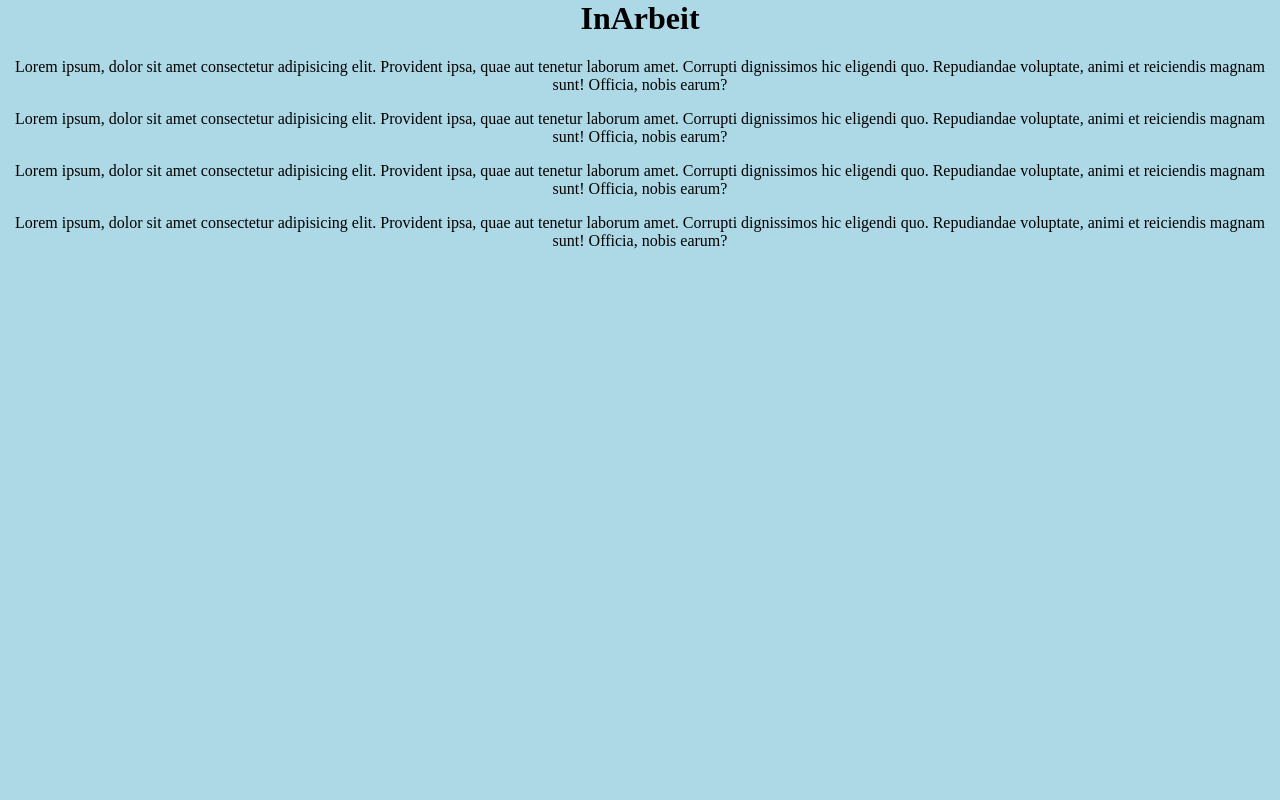
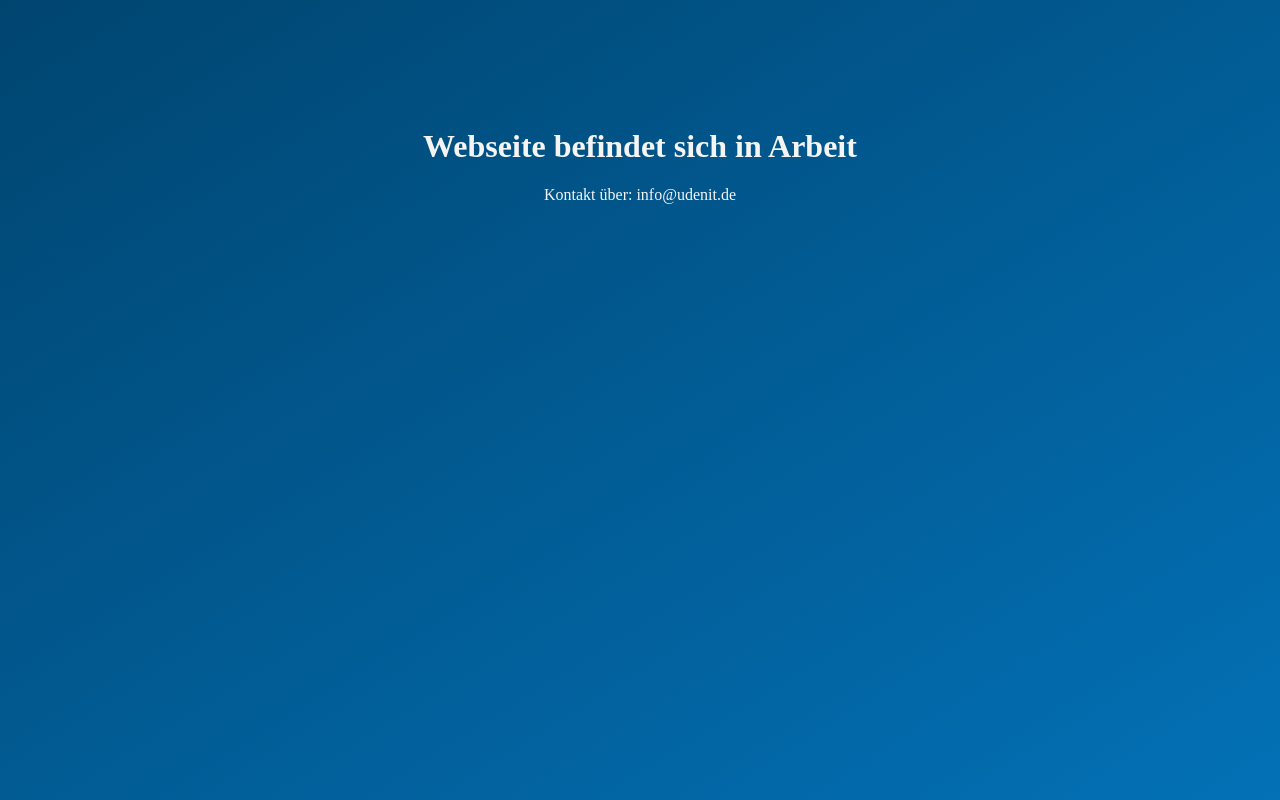
Before and after one commit to udenit/inarbeit, a plain HTML site: page index.html in a window 1280 px wide. Drawn offline with Linux system fonts and the light colour scheme.

Commit message:
gut genug

```diff
--- a/index.html
+++ b/index.html
@@ -3,14 +3,11 @@
     <meta charset="UTF-8">
     <meta http-equiv="X-UA-Compatible" content="IE=edge">
     <meta name="viewport" content="width=device-width, initial-scale=1.0">
-    <title>Document</title>
+    <title>Home</title>
     <link rel="stylesheet" href="styles.css">
 </head>
 <body>
-    <h1>InArbeit</h1>
-    <p>Lorem ipsum, dolor sit amet consectetur adipisicing elit. Provident ipsa, quae aut tenetur laborum amet. Corrupti dignissimos hic eligendi quo. Repudiandae voluptate, animi et reiciendis magnam sunt! Officia, nobis earum?</p>
-    <p>Lorem ipsum, dolor sit amet consectetur adipisicing elit. Provident ipsa, quae aut tenetur laborum amet. Corrupti dignissimos hic eligendi quo. Repudiandae voluptate, animi et reiciendis magnam sunt! Officia, nobis earum?</p>
-    <p>Lorem ipsum, dolor sit amet consectetur adipisicing elit. Provident ipsa, quae aut tenetur laborum amet. Corrupti dignissimos hic eligendi quo. Repudiandae voluptate, animi et reiciendis magnam sunt! Officia, nobis earum?</p>
-    <p>Lorem ipsum, dolor sit amet consectetur adipisicing elit. Provident ipsa, quae aut tenetur laborum amet. Corrupti dignissimos hic eligendi quo. Repudiandae voluptate, animi et reiciendis magnam sunt! Officia, nobis earum?</p>
+    <h1>Webseite befindet sich in Arbeit</h1>
+    <p>Kontakt über: info@udenit.de</p>
 </body>
 </html>
--- a/styles.css
+++ b/styles.css
@@ -1,5 +1,7 @@
 body {
     margin: 0;
-    background: lightblue;
+    margin-top: 10%;
+    background-image: linear-gradient(to top left, #0371b6, #004570) ;
     text-align: center;
+    color: whitesmoke;
 }
```
